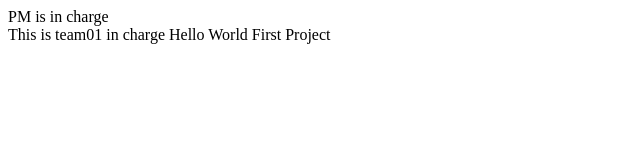
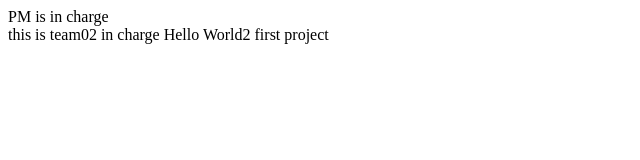
Before and after one commit to sosoye0n/PMexample, a plain HTML site: page index.html in a window 1280 px wide. Shown: the full height of the page, 0-640 px from the left. Drawn offline with Linux system fonts and the light colour scheme.

Commit message:
team02 first commit

```diff
--- a/index.html
+++ b/index.html
@@ -7,6 +7,7 @@
   </head>
   <body>
     <nav>PM is in charge</nav>
-    <main>This is team01 in charge Hello World First Project</main>
+    <main></main>
+    <footer>this is team02 in charge Hello World2 first project</footer>
   </body>
 </html>
```
